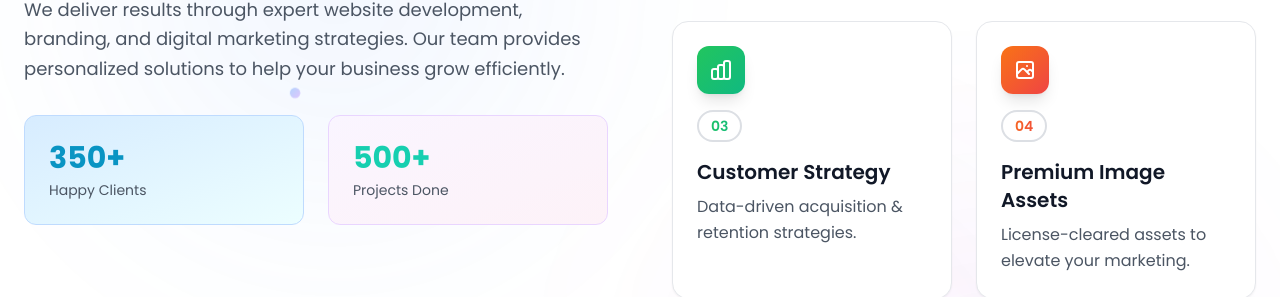
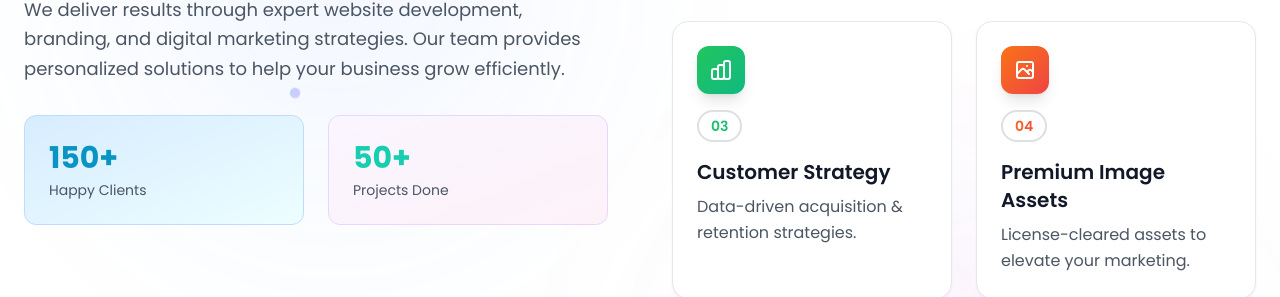
Before and after one commit to bshalrawal/nexoninc.tech, a Next.js app: page / in a window 1280 px wide. Shown: the part 5717-6014 px from the top of the page. Built offline with nearby package versions, Linux system fonts and the light colour scheme; no server answers.

Commit message:
content to center

```diff
--- a/src/components/why-nexon.tsx
+++ b/src/components/why-nexon.tsx
@@ -306,7 +306,7 @@ export default function WhyNexon() {
                   whileInView={{ scale: 1 }}
                   transition={{ type: "spring", stiffness: 100, delay: 0.6 }}
                 >
-                  350+
+                  150+
                 </motion.div>
                 <div className="text-sm text-gray-600">Happy Clients</div>
               </div>
@@ -318,7 +318,7 @@ export default function WhyNexon() {
                   whileInView={{ scale: 1 }}
                   transition={{ type: "spring", stiffness: 100, delay: 0.7 }}
                 >
-                  500+
+                  50+
                 </motion.div>
                 <div className="text-sm text-gray-600">Projects Done</div>
               </div>
```
